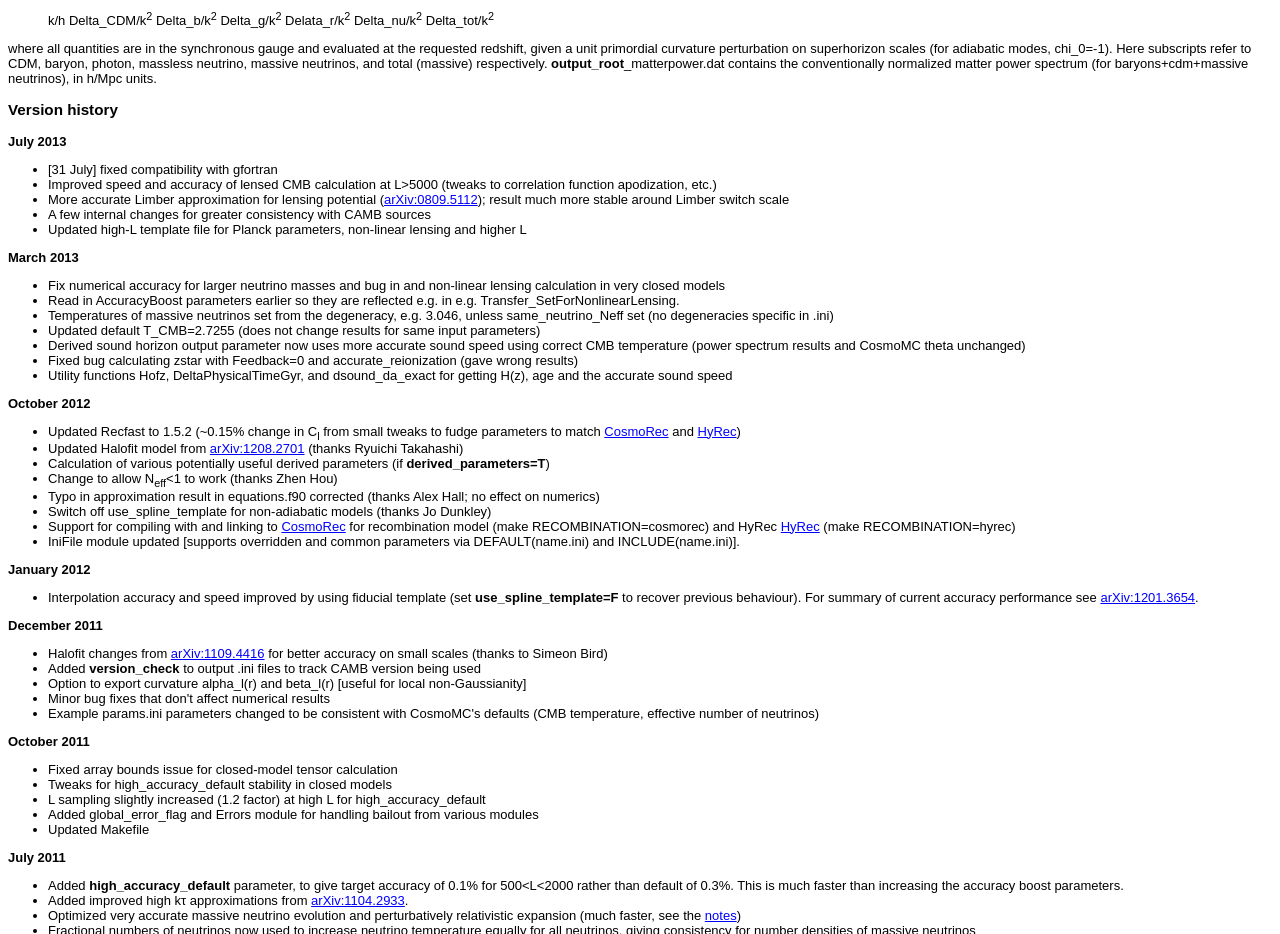
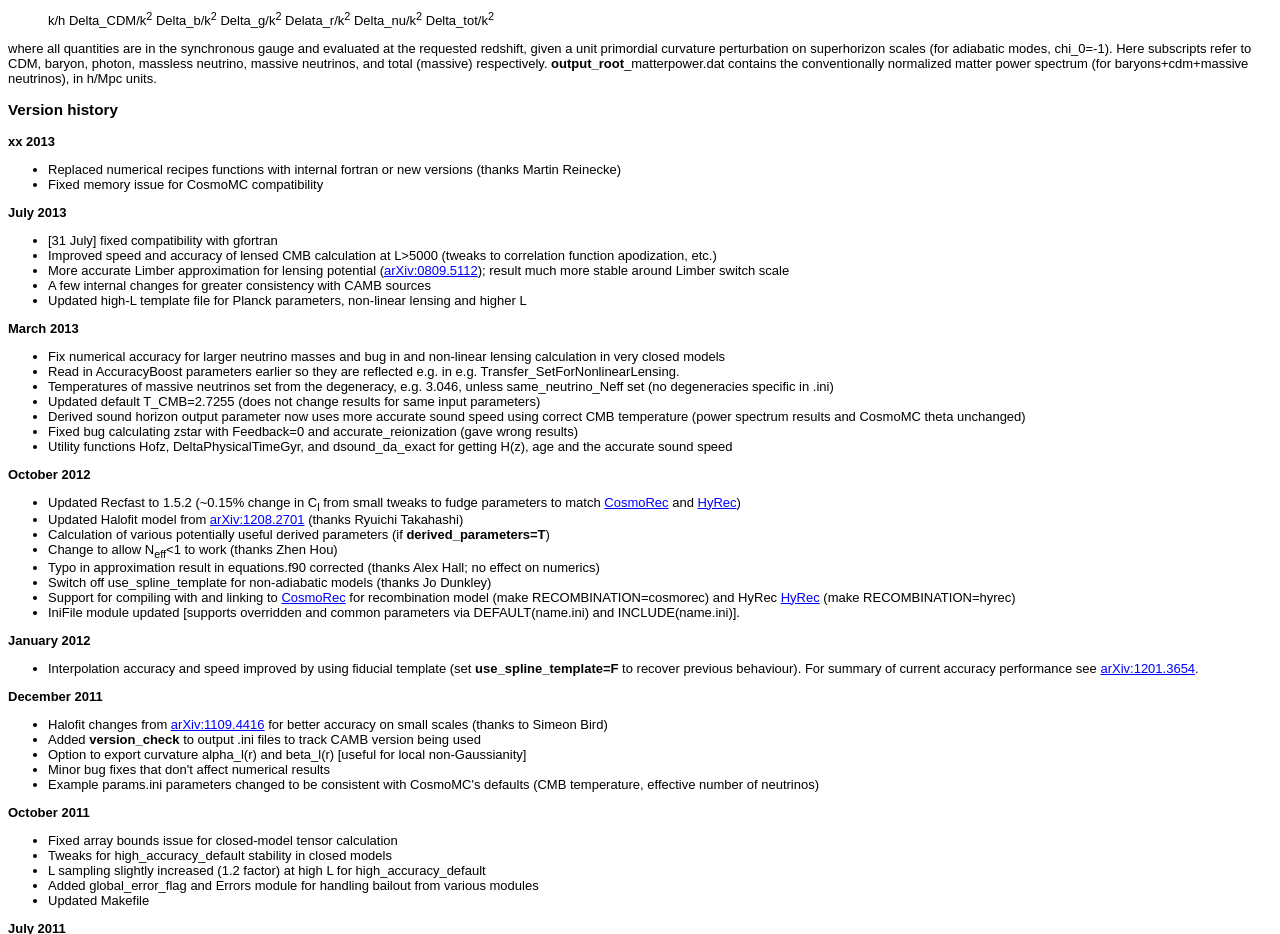
Before and after one commit to cmbant/CAMB, a plain HTML site: page readme.html in a window 1280 px wide. Shown: the part 1080-2014 px from the top of the page. Drawn offline with Linux system fonts and the light colour scheme.

Commit message:
update doc and version

```diff
--- a/readme.html
+++ b/readme.html
@@ -112,6 +112,12 @@ where all quantities are in the synchronous gauge and evaluated at the requested
 <P>
 <A NAME="version">
 <H3>Version history</H3>
+
+<B>xx 2013</B><BR>
+<UL>
+<LI>Replaced numerical recipes functions with internal fortran or new versions (thanks Martin Reinecke)
+<LI>Fixed memory issue for CosmoMC compatibility
+</UL>
 
 <B>July 2013</B><BR>
 <UL>
```
Also changed, not shown: 1 other file.
